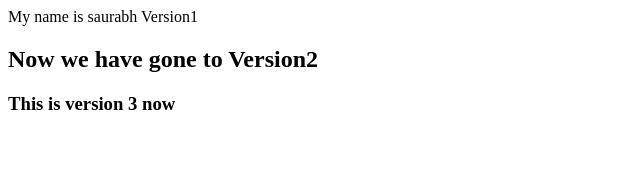
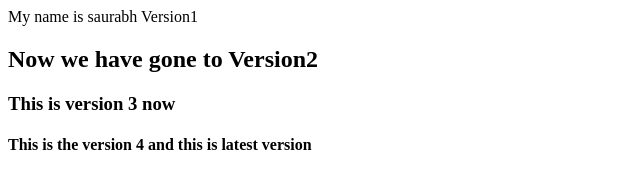
Before and after one commit to pabalesaurabh/Devops_repo, a plain HTML site: page index.html in a window 1280 px wide. Shown: the whole page, without its empty margins (0-640 px from the left). Drawn offline with Linux system fonts and the light colour scheme.

Commit message:
Version 4

```diff
--- a/index.html
+++ b/index.html
@@ -9,5 +9,6 @@
     <h1M>My name is saurabh Version1</h1M>
     <h2>Now we have gone to Version2</h2>
     <h3>This is version 3 now</h3>
+    <h4>This is the version 4 and this is latest version</h4>
 </body>
 </html>
```
